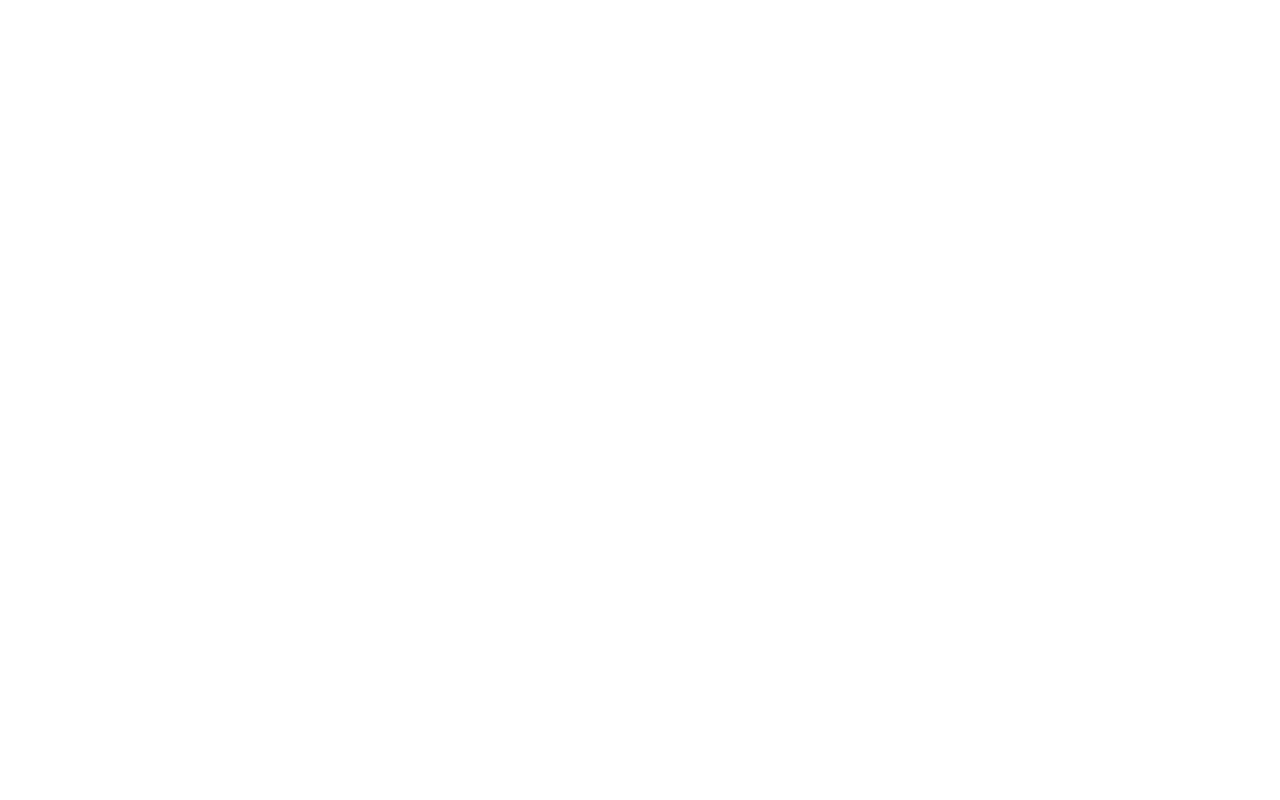
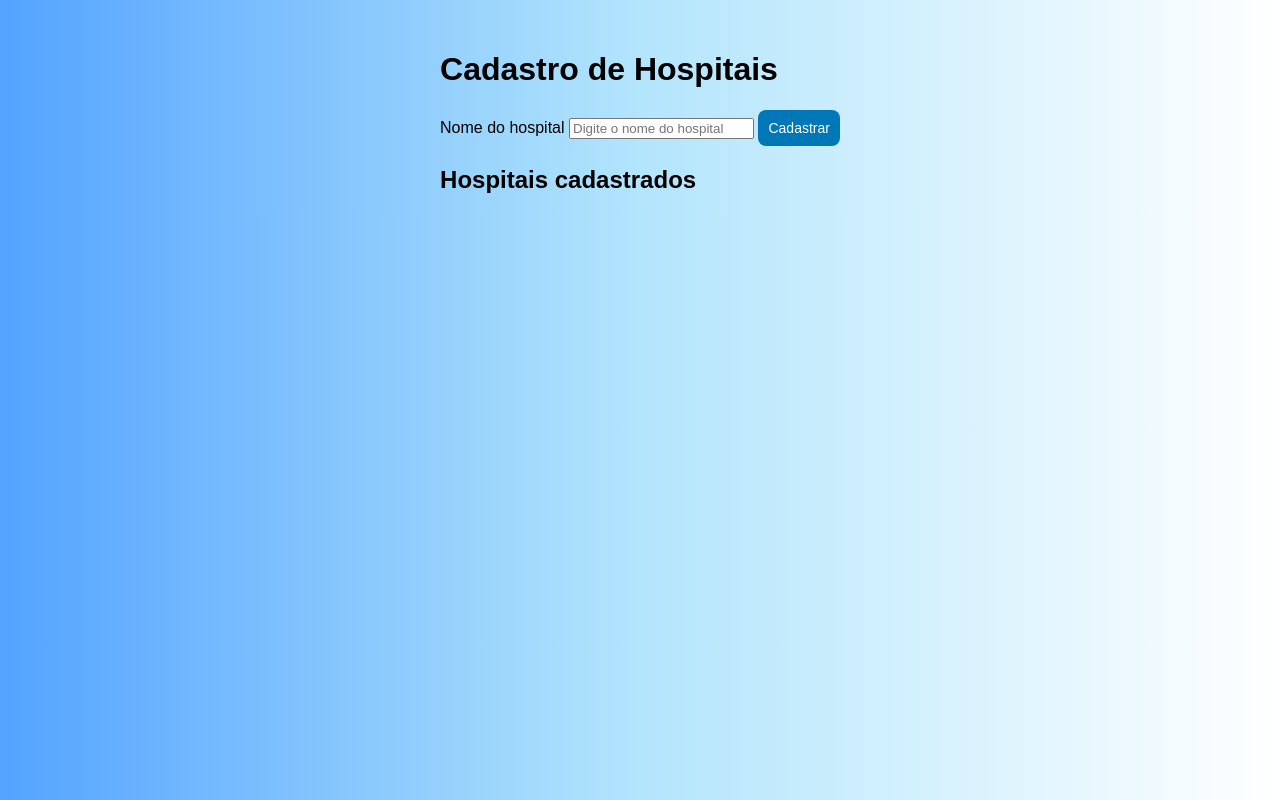
Before and after one commit to mathpablo/FrontHospital, a website with bundled scripts: page src/modules/hospital/hospital.html in a window 1280 px wide. Built offline with nearby package versions, Linux system fonts and the light colour scheme; some packages are replaced by stand-ins of ours.

Commit message:
criação da pagina patient e hospitais, e conseguir fazer com que quando iniciar a aplicação ir para a home page

```diff
--- a/package.json
+++ b/package.json
@@ -12,10 +12,12 @@
   "description": "",
   "dependencies": {
     "@types/angular-ui-router": "^1.1.44",
-    "angular": "^1.8.3"
+    "angular": "^1.8.3",
+    "angular-ui-router": "^1.0.30"
   },
   "devDependencies": {
     "@types/angular": "^1.8.9",
+    "copy-webpack-plugin": "^13.0.0",
     "ts-loader": "^9.5.2",
     "typescript": "^5.8.3",
     "webpack-cli": "^6.0.1"
--- a/src/app.ts
+++ b/src/app.ts
@@ -1,7 +1,7 @@
 import * as angular from 'angular';
-import 'angular-ui-router';
+import '@uirouter/angularjs';
 
-import { homePageModule } from './homepage/index';
+import { homePageModule } from './modules/homepage/app';
 
 const app = angular.module('meuApp', [
   'ui.router',
@@ -11,10 +11,10 @@
 app.config([
   '$stateProvider',
   '$urlRouterProvider',
-  ($stateProvider: angular.ui.IStateProvider, $urlRouterProvider: angular.ui.IUrlRouterProvider) => {
+  ($stateProvider: any, $urlRouterProvider: any) => {
     $stateProvider.state('home', {
       url: '/home',
-      templateUrl: 'src/homepage/homepage.html',
+      templateUrl: 'src/modules/homepage/homepage.html',
       controller: 'HomePageController',
       controllerAs: 'vm'
     });
--- a/src/modules/homepage/app.ts
+++ b/src/modules/homepage/app.ts
@@ -1,6 +1,5 @@
 import * as angular from 'angular';
 import { HomePageController } from './homepage.controller';
 
-export const homePageModule = angular.module('homePageModule', []);
-
-homePageModule.controller('HomePageController', HomePageController);
+export const homePageModule = angular.module('homePageModule', [])
+  .controller('HomePageController', HomePageController);
--- a/src/modules/homepage/homepage.controller.ts
+++ b/src/modules/homepage/homepage.controller.ts
@@ -1,7 +1,11 @@
 export class HomePageController {
-  mensagem: string;
+  message: string;
 
   constructor() {
-    this.mensagem = 'Bem-vindo à Home Page!';
+    this.message = "Bem vindo ao Hospital Vida e Saúde";
+  }
+
+  navigate(destino: string) {
+    console.log(`Navegando para: ${destino}`);
   }
 }
--- a/src/modules/hospital/hospital.css
+++ b/src/modules/hospital/hospital.css
@@ -0,0 +1,32 @@
+html, body {
+  margin: 0;
+  padding: 0;
+  font-family: Arial, sans-serif;
+  background: linear-gradient(90deg, rgb(83, 163, 255),#b3e5fc, white );
+}
+
+body{
+    display: flex;
+    flex-direction: column;
+    align-items: center;
+    gap: 20px;
+    padding-top: 30px;
+}
+
+.buttons{
+    display: grid;
+    grid-template-columns: repeat(5, 100px);
+    justify-content: center;
+}
+
+button{
+    padding: 10px 10px;
+    font-size: 14px;
+    border: none;
+    border-radius: 8px;
+    background-color: #0077b6;
+    color: white;
+    cursor: pointer;
+    transition: background-color 0.4s;
+
+}
--- a/src/modules/hospital/hospital.html
+++ b/src/modules/hospital/hospital.html
@@ -4,8 +4,23 @@
     <meta charset="UTF-8">
     <meta name="viewport" content="width=device-width, initial-scale=1.0">
     <title>Cadastro de Hospitais</title>
+     <link rel="stylesheet" href="hospital.css">
 </head>
 <body>
+    <div class="container">
+    <h1 >Cadastro de Hospitais</h1>
 
+    <form id="hospitalForm" novalidate>
+    <label for="nome">Nome do hospital</label>
+    <input type="text" id="none" required placeholder="Digite o nome do hospital">
+
+    <button type="submit">Cadastrar</button>
+    </form>
+
+    <h2>Hospitais cadastrados</h2>
+    <ul id="listarHospitais"></ul>
+    </div>
+
+    <script src="hospital.js"></script>
 </body>
 </html>
--- a/src/modules/patient/patient.css
+++ b/src/modules/patient/patient.css
@@ -0,0 +1,84 @@
+html, body {
+  margin: 0;
+  padding: 0;
+  font-family: Arial, sans-serif;
+  background: linear-gradient(90deg, rgb(83, 163, 255),#b3e5fc, white );
+}
+*{
+    box-sizing: border-box;
+}
+
+body{
+margin: 0;
+padding: 40px 20px;
+display: flex;
+justify-content: center;
+}
+
+.container{
+    background: white;
+    padding: 30px 40px;
+    border-radius: 8px;
+    box-shadow: 0 4px 15px rgba(0, 0, 0, 0.1);
+    max-width: 450px;
+    width: 100%;
+}
+
+h1{
+    margin-bottom: 20px;
+    text-align: center;
+    color: #333;
+}
+
+form label{
+    display: block;
+    margin-bottom: 6px;
+    font-weight: 600;
+    color: #555;
+}
+
+form input[type="text"],
+form input[type="date"]{
+    width: 100%;
+    padding: 10px 12px;
+    margin-bottom: 18px;
+    border: 1.5px solid #ccc;
+    border-radius: 5px;
+    font-size: 16px;
+    transition: 0 0 5px rgba(170, 170, 170, 0.4);
+}
+
+from input[type="text"]:focus,
+from input[type="text"]:focus {
+    border-color: #c5c5c5;
+    outline: none;
+    box-shadow: 0 0 5px rgba(255, 255, 255, 0.4);
+}
+
+button:hover{
+    background-color: #8f8f8f;
+}
+
+h2{
+    margin-top: 35px;
+    margin-bottom: 15px;
+    color: #444;
+    border-bottom: 2px solid #3f51b5;
+    padding-bottom: 6px;
+}
+
+ul#listarPacientes li{
+    padding: 10px 15px;
+    border-bottom: 1px solid #eee;
+    font-size: 16px;
+    color: #333;
+    transition: background-color 0.2s ease;
+}
+
+ul#listarPacientes li:hover {
+    background-color: #f9f9f9;
+}
+
+ul#listarPacientes li:last-child{
+    border-bottom: none;
+}
```
Also changed, not shown: index.html (+4 -0 lines), src/modules/homepage/homepage.html (+12 -14 lines), src/modules/homepage/homepage.js (deleted, +0 -23 lines), src/modules/patient/patient.html (+48 -1 lines), 2 other files.
